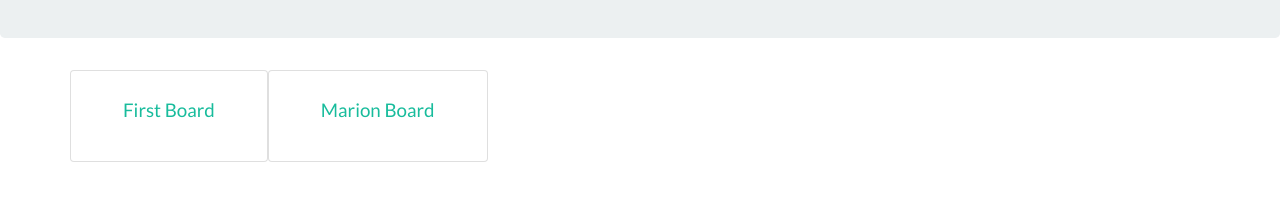
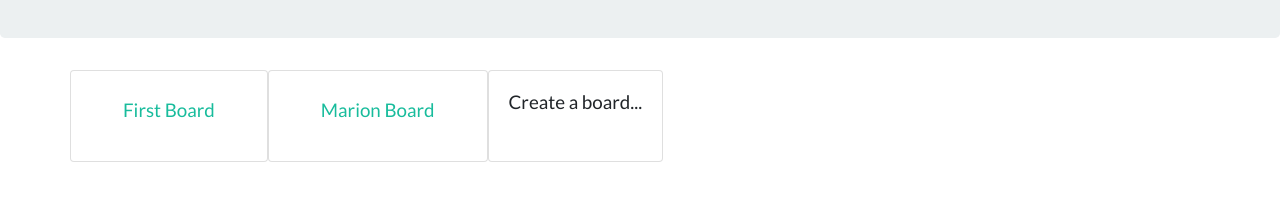
Before and after one commit to hardcoded/PrellOne-client, a React (Create React App) app: page / in a window 1280 px wide. Shown: the part 347-548 px from the top of the page. Built offline with nearby package versions, Linux system fonts and the light colour scheme.

Commit message:
[update] rename modal in order to have others modals

```diff
--- a/src/components/Board.js
+++ b/src/components/Board.js
@@ -3,7 +3,7 @@ import ListPrello from '../containers/ListPrello.container'
 import ListPrelloCompo from '../components/ListPrello'
 import AddList from '../containers/AddList.container'
 import { Container, Row, Col } from 'reactstrap'
-import Modal from '../containers/Modal.container'
+import ModalCard from '../containers/ModalCard.container'
 import PropTypes from  'prop-types'
 
 const Board = ({id, title, lists}) => (
@@ -28,7 +28,7 @@ const Board = ({id, title, lists}) => (
         </Col>
         </Row>
         </Container>
-        <Modal/>
+        <ModalCard/>
       </section>
     </div>
 )
--- a/src/components/Home.js
+++ b/src/components/Home.js
@@ -29,6 +29,13 @@ const Home = ({boards}) => (
                             </CardBody>
                         </Card>
                     ))}
+                        <Card>
+                            <CardBody>
+                                <CardTitle>
+                                    Create a board...
+                                </CardTitle>
+                            </CardBody>
+                        </Card>
                 </Row>
             </Container>
             </div>
--- a/src/containers/CardPrello.container.js
+++ b/src/containers/CardPrello.container.js
@@ -1,6 +1,6 @@
 import { connect } from 'react-redux'
 import CardPrello from '../components/CardPrello'
-import { openModal } from '../actions/modal.action'
+import { openModal } from '../actions/modalCard.action'
 
 
 const mapStateToProps = (state, ownProps) => {
--- a/src/containers/Modal.container.js
+++ b/src/containers/ModalCard.container.js
@@ -1,14 +1,14 @@
 import { connect } from 'react-redux'
-import ModalPrello from '../components/ModalPrello'
-import { closeModal } from '../actions/modal.action'
+import ModalPrello from '../components/ModalCard'
+import { closeModal } from '../actions/modalCard.action'
 
 
 const mapStateToProps = (state) => {
-  const card = state.reducerCardPrello[state.reducerModal.activeCard]
+  const card = state.reducerCardPrello[state.reducerModalCard.activeCard]
   if (card) {
     return ({
       cardId: card.id,
-      modal: state.reducerModal.modal,
+      modal: state.reducerModalCard.modal,
       title: card.title,
       description: card.description,
       labelIds: card.labelIds,
--- a/src/reducers/index.js
+++ b/src/reducers/index.js
@@ -4,7 +4,7 @@ import reducerListPrello from './listPrello.reducer'
 import reducerLabel from './label.reducer'
 import reducerMember from './member.reducer'
 import reducerBoard from './board.reducer'
-import reducerModal from './modal.reducer'
+import reducerModalCard from './modalCard.reducer'
 import reducerAddList from './addList.reducer'
 import reducerAppNav from './appNav.reducer'
 import reducerHome from './home.reducer'
@@ -15,7 +15,7 @@ export default combineReducers({
     reducerListPrello,
     reducerLabel,
     reducerMember,
-    reducerModal,
+    reducerModalCard,
     reducerAddList,
     reducerAppNav,
     reducerHome,
--- a/src/reducers/modal.reducer.js
+++ b/src/reducers/modalCard.reducer.js
@@ -1,5 +1,3 @@
-import demoData from '../components/demo-data'
-
 const modal = (state = {}, action) => {
     switch (action.type) {
 
```
Also changed, not shown: src/actions/modalCard.action.js (renamed from src/actions/modal.action.js), src/components/ModalCard.js (renamed from src/components/ModalPrello.js).
